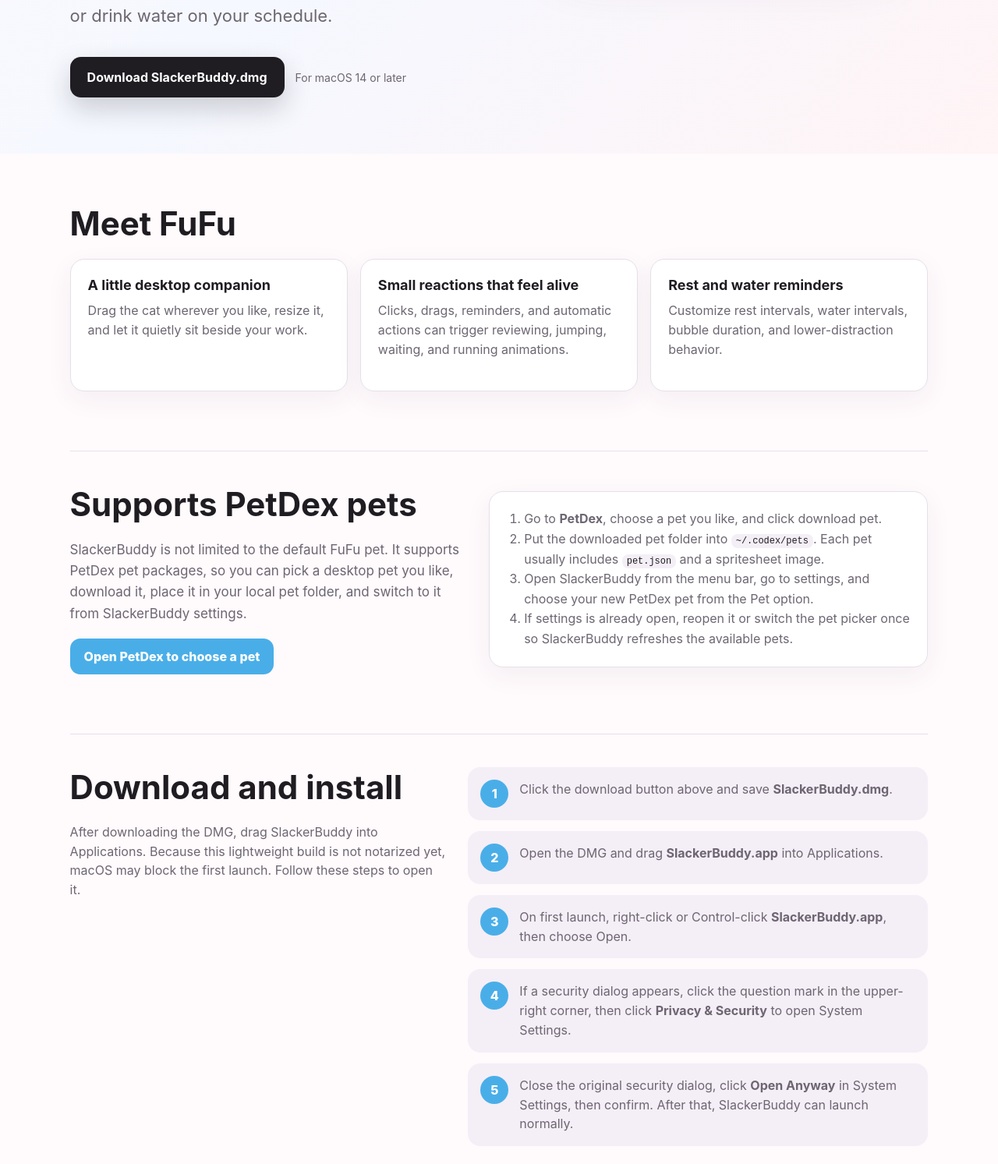
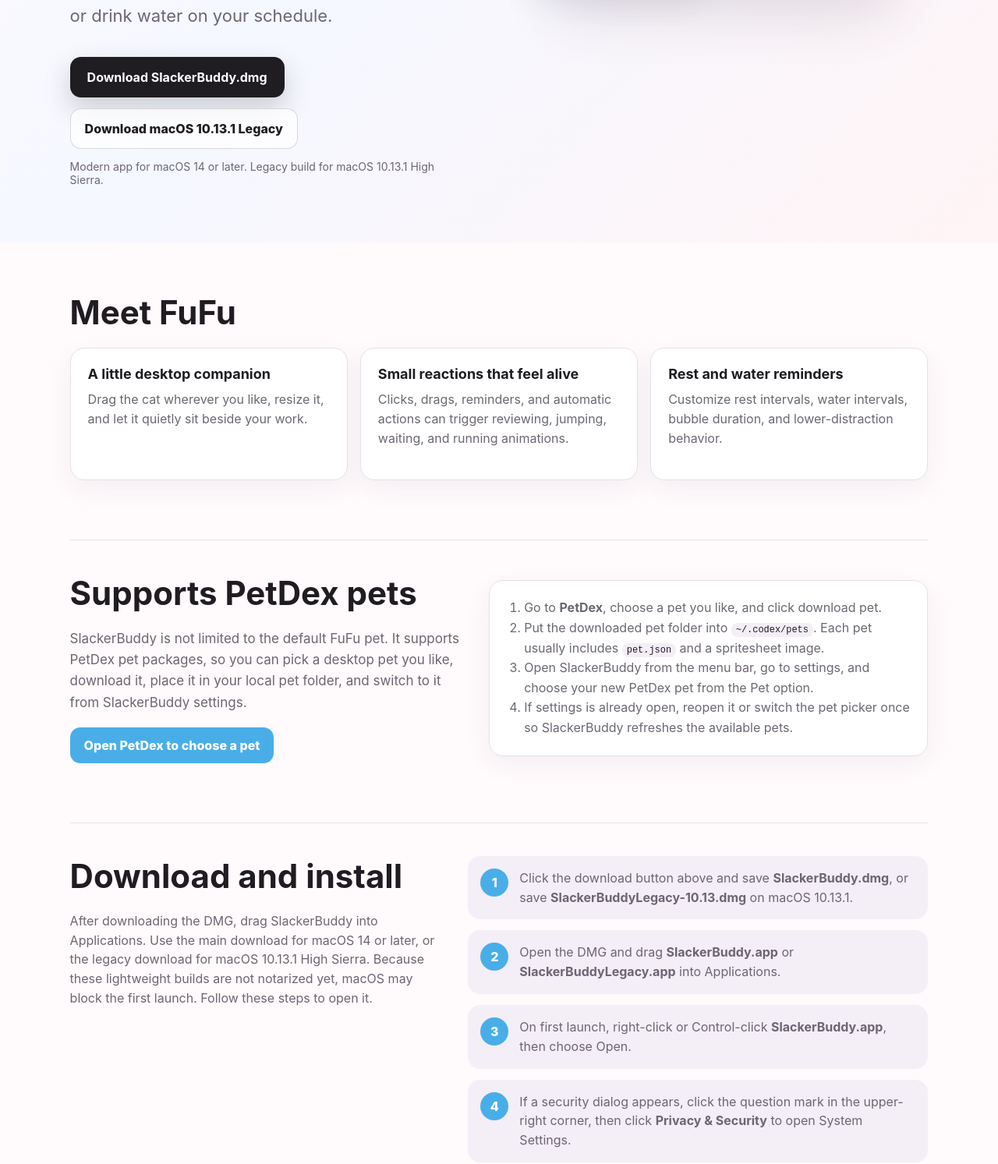
Before and after one commit to xyuuue/SlackerBuddy, a plain HTML site: page docs/site/index.html in a window 1280 px wide. Shown: the part 725-2218 px from the top of the page at 78% size. Drawn offline with Linux system fonts and the light colour scheme.

Commit message:
docs: add legacy macOS download

```diff
--- a/docs/site/index.html
+++ b/docs/site/index.html
@@ -132,6 +132,20 @@
       text-decoration: none;
       font-weight: 700;
       box-shadow: 0 14px 34px rgba(31, 28, 34, 0.2);
+    }
+
+    .download-alt {
+      display: inline-flex;
+      align-items: center;
+      justify-content: center;
+      min-height: 52px;
+      padding: 0 18px;
+      border: 1px solid rgba(31, 28, 34, 0.16);
+      border-radius: 14px;
+      color: var(--ink);
+      background: rgba(255, 255, 255, 0.72);
+      text-decoration: none;
+      font-weight: 800;
     }
 
     .secondary {
@@ -437,7 +451,8 @@
       <p class="lead" data-i18n="heroLead">FuFu is SlackerBuddy's Siamese desktop pet. It blinks, waves, jumps, waits, runs, hangs out near your workspace, and reminds you to rest or drink water on your schedule.</p>
       <div class="actions">
         <a class="download" href="downloads/SlackerBuddy.dmg" download data-i18n="downloadButton">Download SlackerBuddy.dmg</a>
-        <span class="secondary" data-i18n="macRequirement">For macOS 14 or later</span>
+        <a class="download-alt" href="downloads/SlackerBuddyLegacy-10.13.dmg" download data-i18n="legacyDownloadButton">Download macOS 10.13.1 Legacy</a>
+        <span class="secondary" data-i18n="macRequirement">Modern app for macOS 14 or later. Legacy build for macOS 10.13.1 High Sierra.</span>
       </div>
     </div>
     <div class="pet-stage" aria-label="FuFu pet preview" data-i18n-attr="aria-label:petPreviewLabel">
@@ -538,7 +553,8 @@
         heroTitle: "A tiny Mac cat that keeps you company and nudges you to rest.",
         heroLead: "FuFu is SlackerBuddy's Siamese desktop pet. It blinks, waves, jumps, waits, runs, hangs out near your workspace, and reminds you to rest or drink water on your schedule.",
         downloadButton: "Download SlackerBuddy.dmg",
-        macRequirement: "For macOS 14 or later",
+        legacyDownloadButton: "Download macOS 10.13.1 Legacy",
+        macRequirement: "Modern app for macOS 14 or later. Legacy build for macOS 10.13.1 High Sierra.",
         petPreviewLabel: "FuFu pet preview",
         fufuAlt: "FuFu Siamese desktop pet",
         statusBubble: "FuFu stays quiet while you focus, then waves when it is time for a reminder.",
@@ -558,9 +574,9 @@
         petdexStep3: "Open SlackerBuddy from the menu bar, go to settings, and choose your new PetDex pet from the Pet option.",
         petdexStep4: "If settings is already open, reopen it or switch the pet picker once so SlackerBuddy refreshes the available pets.",
         installTitle: "Download and install",
-        installIntro: "After downloading the DMG, drag SlackerBuddy into Applications. Because this lightweight build is not notarized yet, macOS may block the first launch. Follow these steps to open it.",
-        installStep1: "Click the download button above and save <strong>SlackerBuddy.dmg</strong>.",
-        installStep2: "Open the DMG and drag <strong>SlackerBuddy.app</strong> into Applications.",
+        installIntro: "After downloading the DMG, drag SlackerBuddy into Applications. Use the main download for macOS 14 or later, or the legacy download for macOS 10.13.1 High Sierra. Because these lightweight builds are not notarized yet, macOS may block the first launch. Follow these steps to open it.",
+        installStep1: "Click the download button above and save <strong>SlackerBuddy.dmg</strong>, or save <strong>SlackerBuddyLegacy-10.13.dmg</strong> on macOS 10.13.1.",
+        installStep2: "Open the DMG and drag <strong>SlackerBuddy.app</strong> or <strong>SlackerBuddyLegacy.app</strong> into Applications.",
         installStep3: "On first launch, right-click or Control-click <strong>SlackerBuddy.app</strong>, then choose Open.",
         installStep4: "If a security dialog appears, click the question mark in the upper-right corner, then click <strong>Privacy &amp; Security</strong> to open System Settings.",
         installStep5: "Close the original security dialog, click <strong>Open Anyway</strong> in System Settings, then confirm. After that, SlackerBuddy can launch normally.",
@@ -584,7 +600,8 @@
         heroTitle: "一只会陪你偷懒，也会提醒你休息的 Mac 小猫。",
         heroLead: "FuFu 是 SlackerBuddy 的暹罗猫桌面宠物。它会眨眼、挥手、跳跃、等待、奔跑，在你工作的时候陪在屏幕边上，并按你设置的节奏提醒休息和喝水。",
         downloadButton: "下载 SlackerBuddy.dmg",
-        macRequirement: "适用于 macOS 14 或更新版本",
+        legacyDownloadButton: "下载 macOS 10.13.1 兼容版",
+        macRequirement: "主版本适用于 macOS 14 或更新版本；兼容版适用于 macOS 10.13.1 High Sierra。",
         petPreviewLabel: "FuFu 宠物预览",
         fufuAlt: "FuFu 暹罗猫桌面宠物",
         statusBubble: "FuFu 会在你专注时安静待机，也会在提醒时间到时挥手出现。",
@@ -604,9 +621,9 @@
         petdexStep3: "打开 SlackerBuddy 菜单栏设置，在“宠物”选项里选择刚下载的 PetDex 宠物。",
         petdexStep4: "如果设置窗口已经打开，重新打开设置或切换一次宠物列表，SlackerBuddy 会刷新可用宠物。",
         installTitle: "下载与安装",
-        installIntro: "下载 DMG 后，把 SlackerBuddy 拖到 Applications。第一次打开未公证版本时，macOS 可能会阻止直接启动。按下面步骤操作即可完成打开。",
-        installStep1: "点击页面上方的下载按钮，保存 <strong>SlackerBuddy.dmg</strong>。",
-        installStep2: "打开 DMG，把 <strong>SlackerBuddy.app</strong> 拖入 Applications。",
+        installIntro: "下载 DMG 后，把 SlackerBuddy 拖到 Applications。macOS 14 或更新版本请使用主下载；macOS 10.13.1 High Sierra 请使用兼容版下载。第一次打开未公证版本时，macOS 可能会阻止直接启动。按下面步骤操作即可完成打开。",
+        installStep1: "点击页面上方的下载按钮，保存 <strong>SlackerBuddy.dmg</strong>；如果是 macOS 10.13.1，请保存 <strong>SlackerBuddyLegacy-10.13.dmg</strong>。",
+        installStep2: "打开 DMG，把 <strong>SlackerBuddy.app</strong> 或 <strong>SlackerBuddyLegacy.app</strong> 拖入 Applications。",
         installStep3: "第一次启动时右键或 Control-点击 <strong>SlackerBuddy.app</strong>，选择“打开”。",
         installStep4: "如果出现安全弹窗，点击右上角的问号，然后点击 <strong>Privacy &amp; Security</strong> 进入系统设置。",
         installStep5: "关闭原本的安全弹窗，在系统设置里点击 <strong>Open Anyway</strong>，再确认打开。之后就可以正常启动。",
```
Also changed, not shown: README.md, 2 other files.
